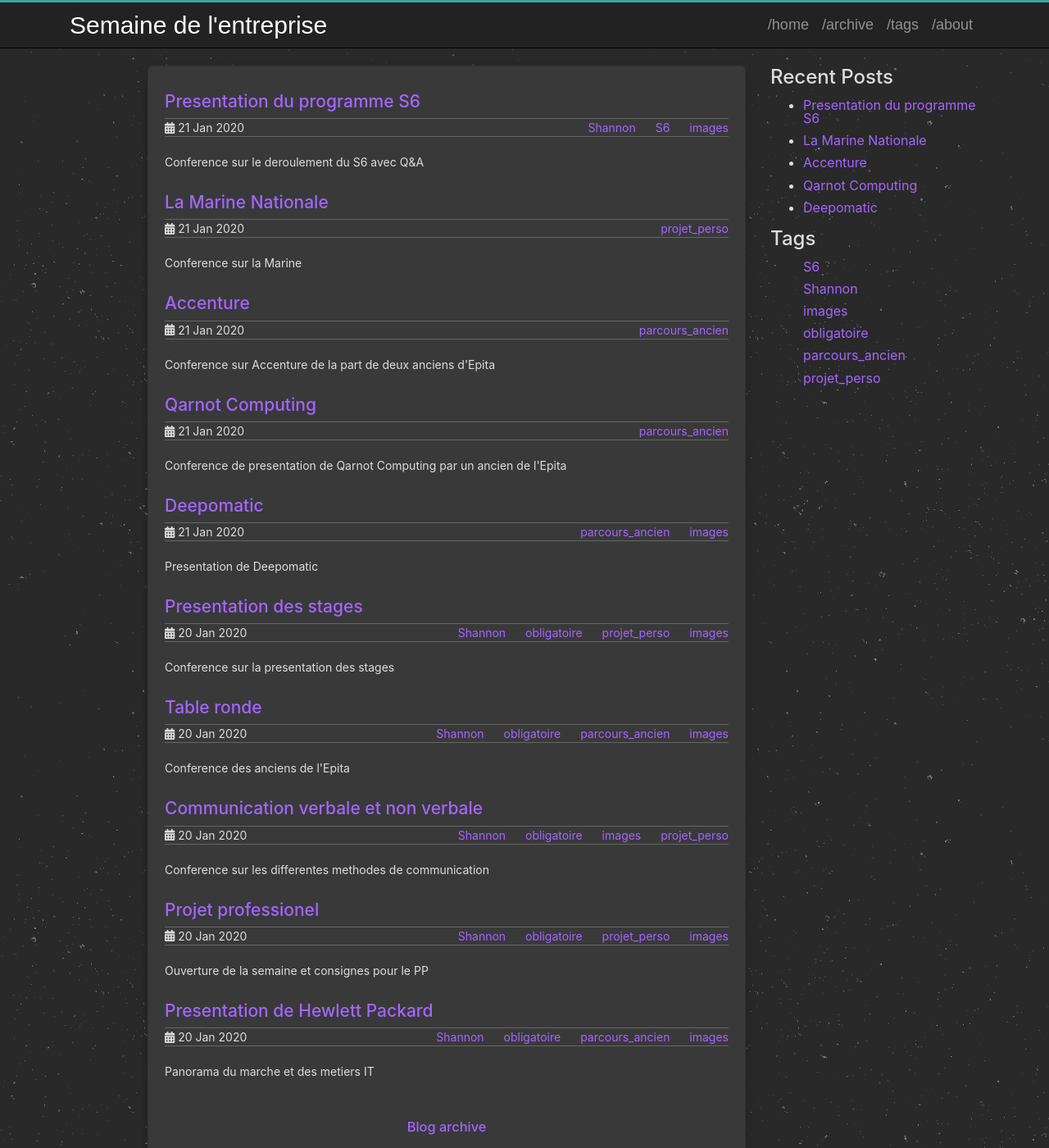
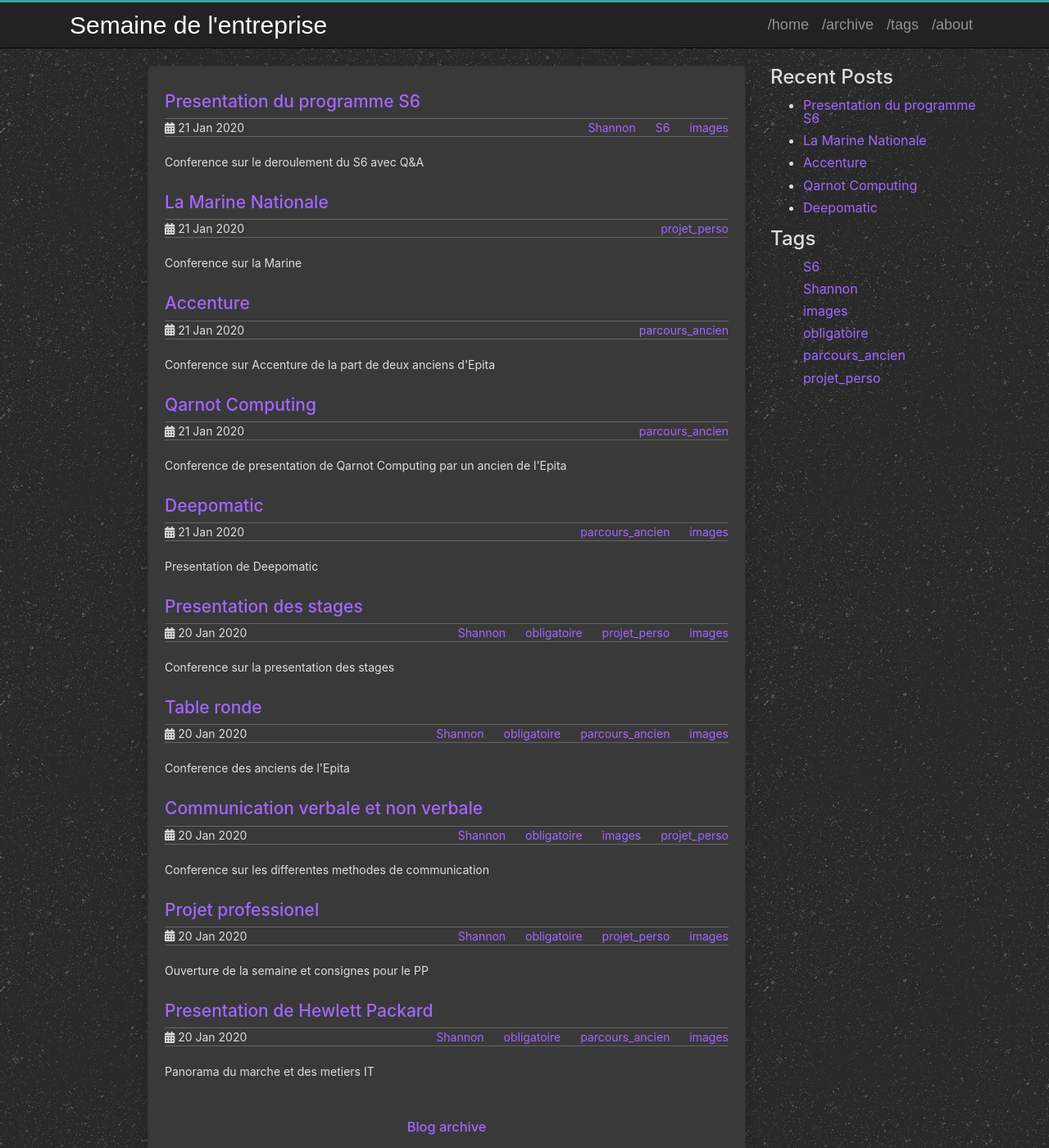
Before and after one commit to lemasyma/entreprise, a Jekyll site: the page built from index.html, in a window 1280 px wide and 1400 px high. Shown: the whole window at 82% size. Built offline with Jekyll 4.4.1, drawn with Linux system fonts in a browser that asks for light colours.

Commit message:
[CSS] I want some space goddamnit

```diff
--- a/assets/css/theme.scss
+++ b/assets/css/theme.scss
@@ -30,7 +30,7 @@
 $note-color: #df80ff;
 $warning-color: #ffff00;
 // use this or pick any from /css/pics/background folder or from transparenttextures.com
-$background-pattern: 'stardust.png';
+$background-pattern: 'asfalt-light.png';
 
 //********************************************************
 //                  Common styles
```
